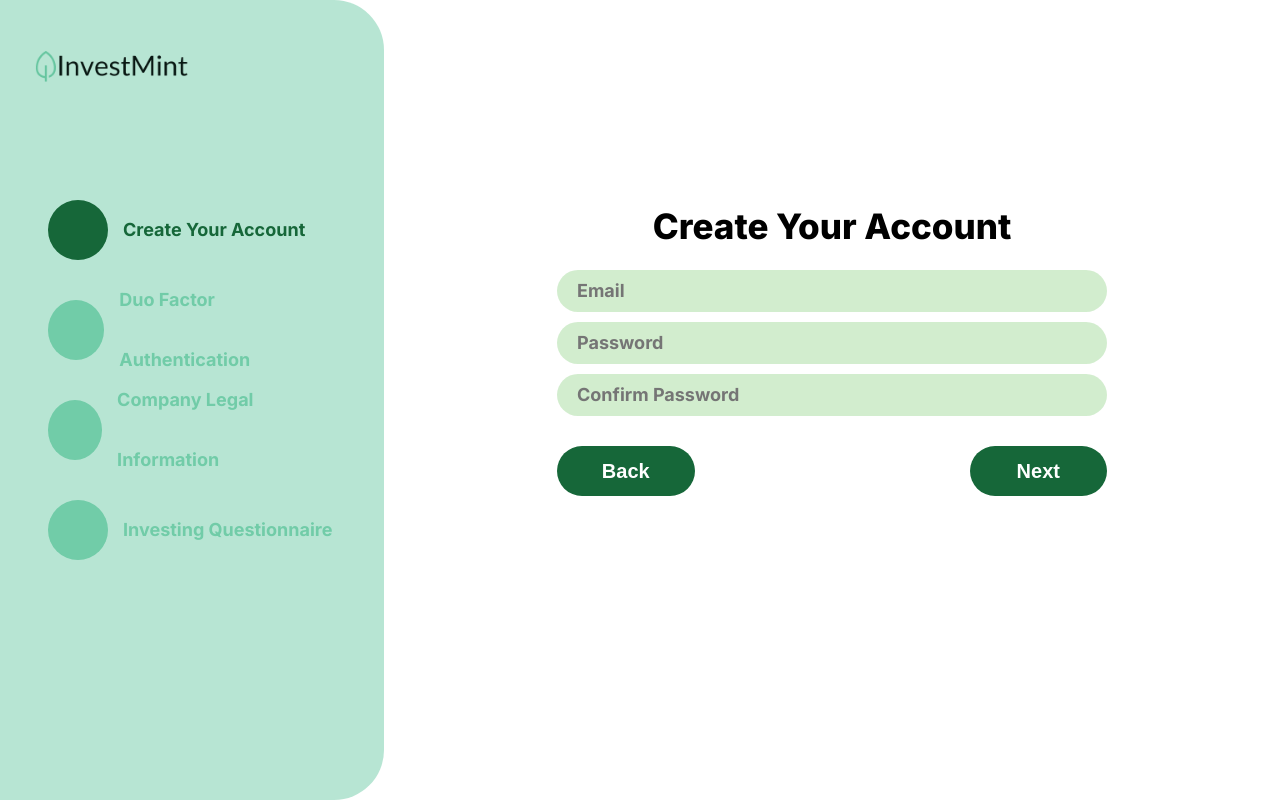
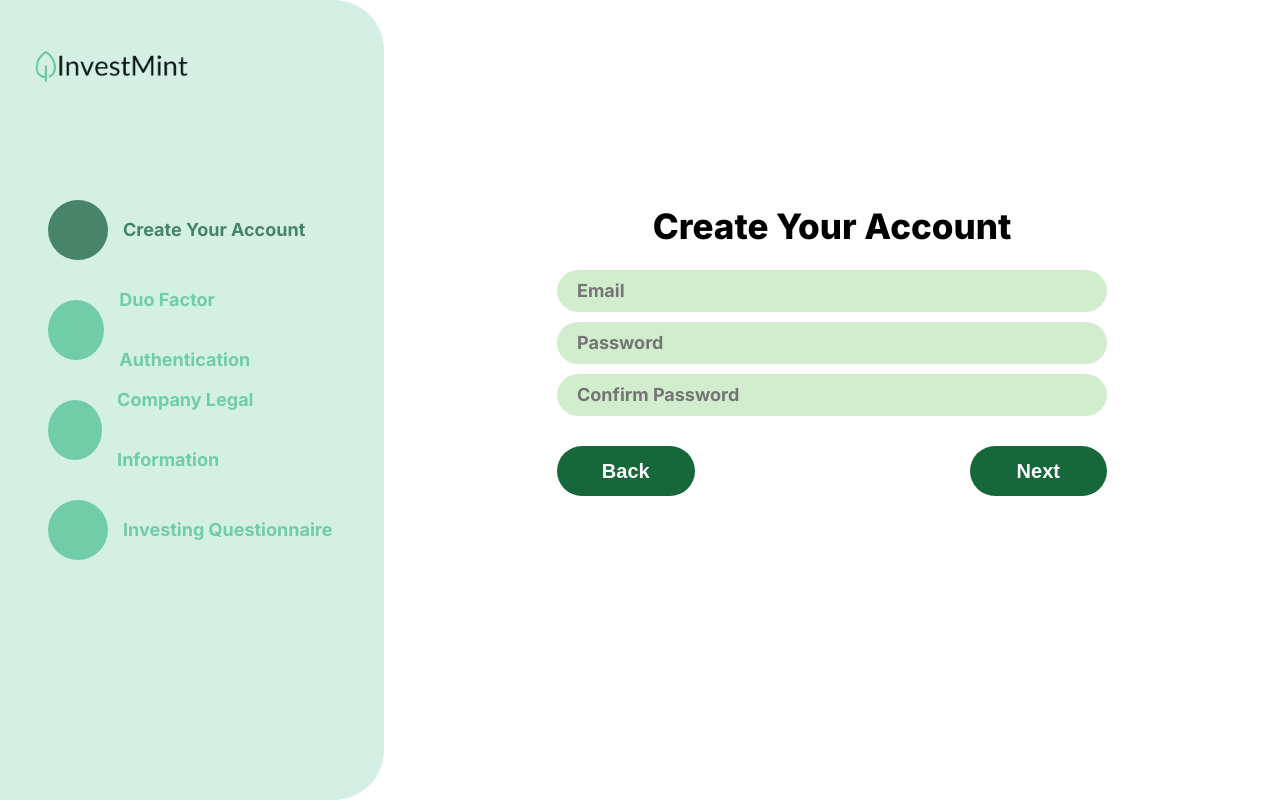
Before and after one commit to InvestMint-Dev/InvestMint-UI, a React (Create React App) app: page /create-account in a window 1280 px wide. Built offline with nearby package versions, Linux system fonts and the light colour scheme.

Commit message:
styling with colours

```diff
--- a/src/pages/create-account-page/create-account-page-3/create-account-page-3.css
+++ b/src/pages/create-account-page/create-account-page-3/create-account-page-3.css
@@ -48,6 +48,7 @@
     font-size: 15px;
     padding-left: 10px;
     padding-right: 50px;
+
     appearance: none; /* Remove default arrow */
     -webkit-appearance: none; /* For Webkit browsers */
     -moz-appearance: none; /* For Firefox */
--- a/src/pages/create-account-page/create-account-page-4/create-account-page-4.css
+++ b/src/pages/create-account-page/create-account-page-4/create-account-page-4.css
@@ -1,7 +1,7 @@
 .question-container {
     width: 650px;
     border-radius: 20px 20px 0 0;
-    background-color: #F1FFF0;
+    background-color:rgba(166, 219, 158, 0.5);
     padding: 20px;
 }
 
@@ -23,7 +23,7 @@
     width: 350px;
     height: 40px;
     font-size: 15px;
-    background-color: #9D9D9D;
+    background-color: rgba(35, 105, 74, 0.8);
     color: white;
     font-weight: bold;
     border: none;
@@ -42,7 +42,7 @@
     padding: 15px 20px 0 20px;
 
 
-    background-color: #166739;
+    background-color: rgba(35, 105, 74, 0.8);
     color: white;
     margin-top: 0;
     vertical-align: middle;
--- a/src/pages/create-account-page/create-account-sidebar/create-account-sidebar.css
+++ b/src/pages/create-account-page/create-account-sidebar/create-account-sidebar.css
@@ -4,7 +4,7 @@
     height: 100vh;
     top: 0;
     border-radius: 0 50px 50px 0;
-    background-color: rgba(113, 204, 168, 0.5);
+    background-color: rgba(113, 204, 168, 0.3);
 }
 
 .create-account-sidebar-stepper-container {
@@ -31,7 +31,7 @@
 }
 
 .active-circle {
-    background-color: #166739; /* Color for active or passed circles */
+    background-color: rgba(35, 105, 74, 0.8); /* Color for active or passed circles */
 }
 
 .create-account-sidebar-stepper-label {
@@ -42,7 +42,7 @@
 }
 
 .active-label {
-    color: #166739; /* Color for active or passed circles */
+    color: rgba(35, 105, 74, 0.8); /* Color for active or passed circles */
 }
 
 /* Container for the small vertical circles */
```
